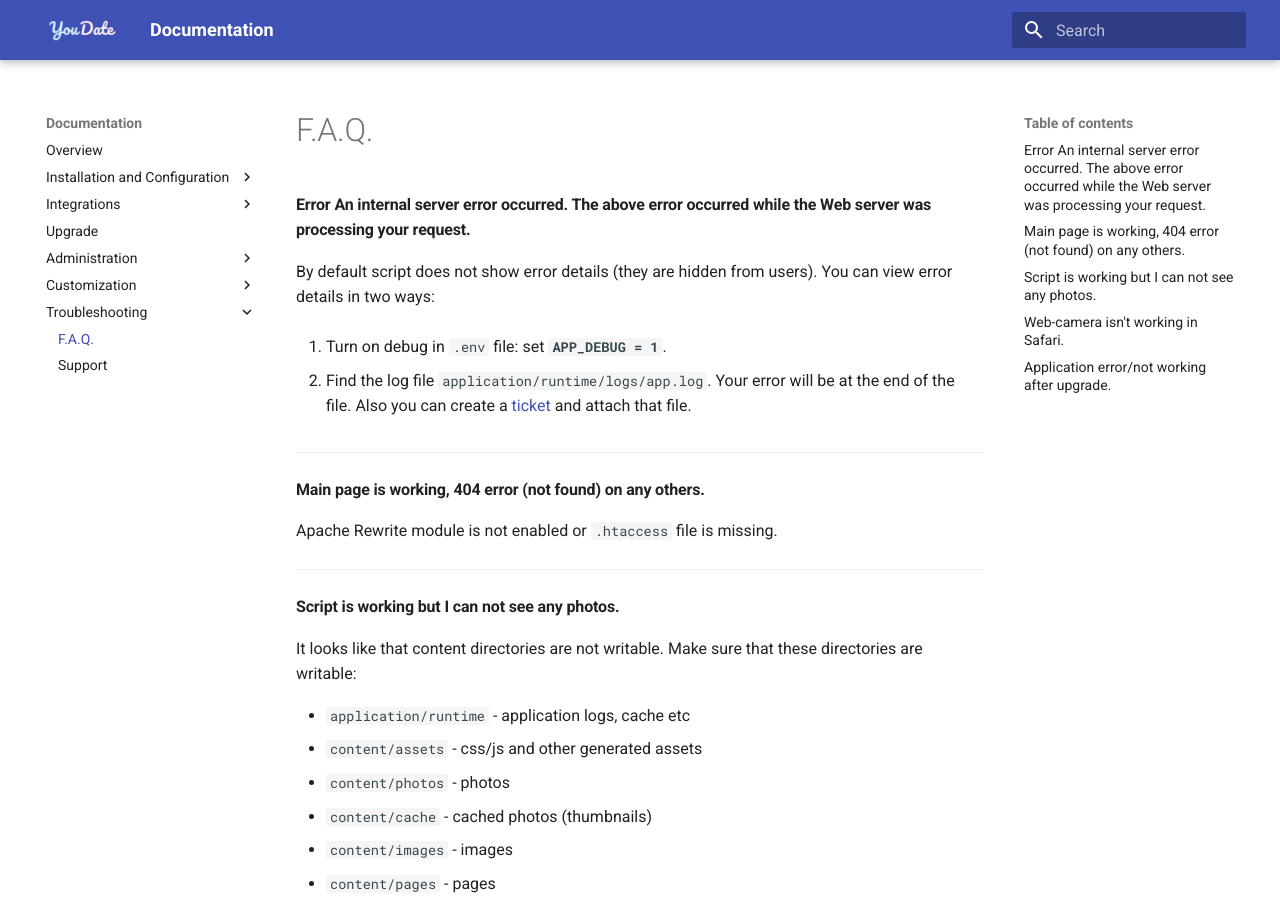
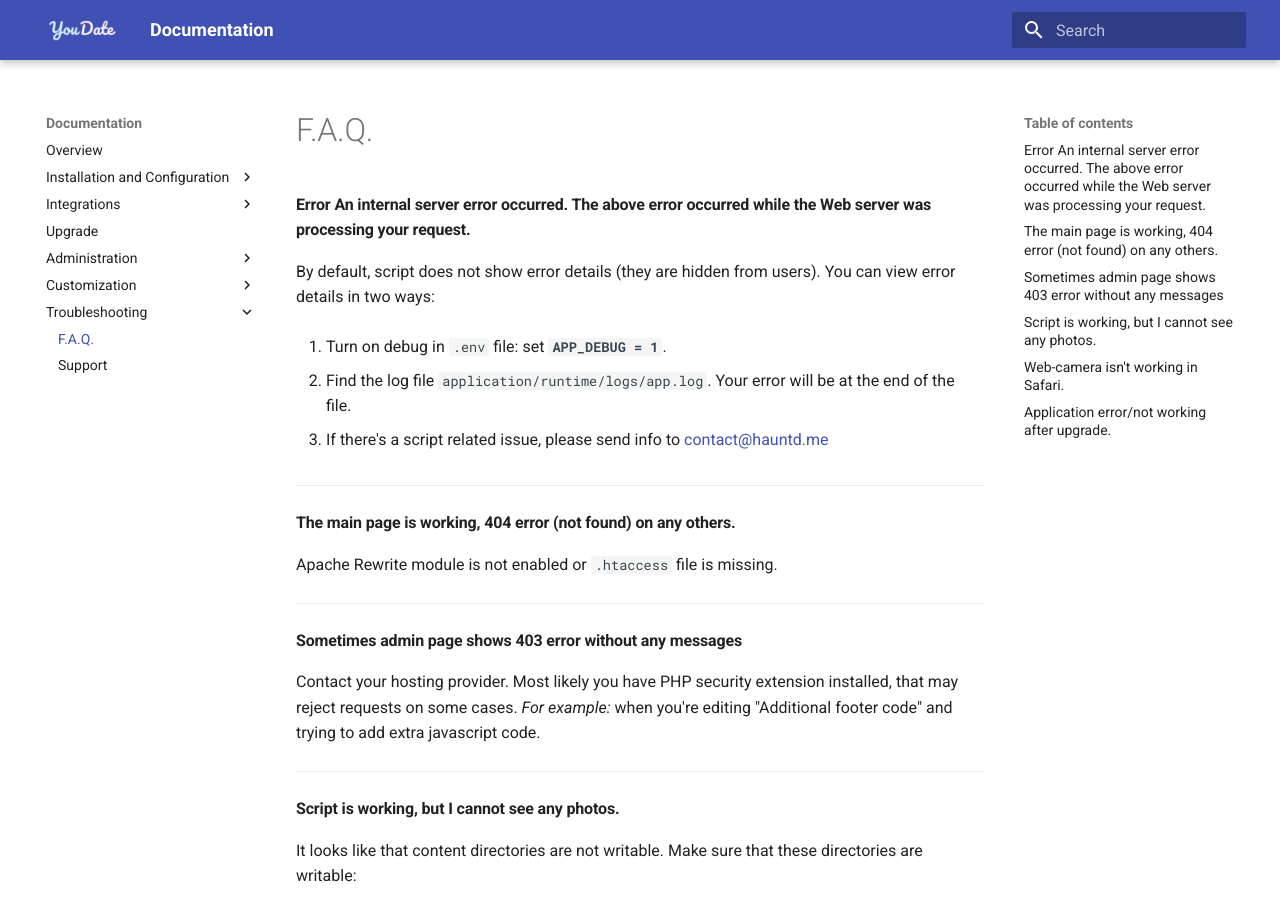
Before and after one commit to hauntd/youdate-docs, an MkDocs documentation site: the page built from docs/troubleshooting-faq.md, in a window 1280 px wide and 900 px high. Built offline with MkDocs 1.6.1 and Material for MkDocs 9.7.7, drawn with Linux system fonts in a browser that asks for light colours.

Commit message:
Docs update

```diff
--- a/docs/troubleshooting-faq.md
+++ b/docs/troubleshooting-faq.md
@@ -1,20 +1,29 @@
 #### Error An internal server error occurred. The above error occurred while the Web server was processing your request.
 
-By default script does not show error details (they are hidden from users). You can view error details in two ways:
+By default, script does not show error details (they are hidden from users). You can view error details in two ways:
 
 1. Turn on debug in `.env` file: set **`APP_DEBUG = 1`**.
 
-2. Find the log file `application/runtime/logs/app.log`. Your error will be at the end of the file. Also you can create a [ticket](https://youdate.website/support) and attach that file.
+2. Find the log file `application/runtime/logs/app.log`. Your error will be at the end of the file.
+
+3. If there's a script related issue, please send info to [contact@hauntd.me](mailto:contact@hauntd.me)
 
 ---
 
-#### Main page is working, 404 error (not found) on any others.
+#### The main page is working, 404 error (not found) on any others.
 
 Apache Rewrite module is not enabled or `.htaccess` file is missing.
 
 ---
 
-#### Script is working but I can not see any photos.
+#### Sometimes admin page shows 403 error without any messages
+
+Contact your hosting provider. Most likely you have PHP security extension installed, that may reject requests on some cases.
+*For example:* when you're editing "Additional footer code" and trying to add extra javascript code.
+
+---
+
+#### Script is working, but I cannot see any photos.
 
 It looks like that content directories are not writable. Make sure that these directories are writable:
 
```
